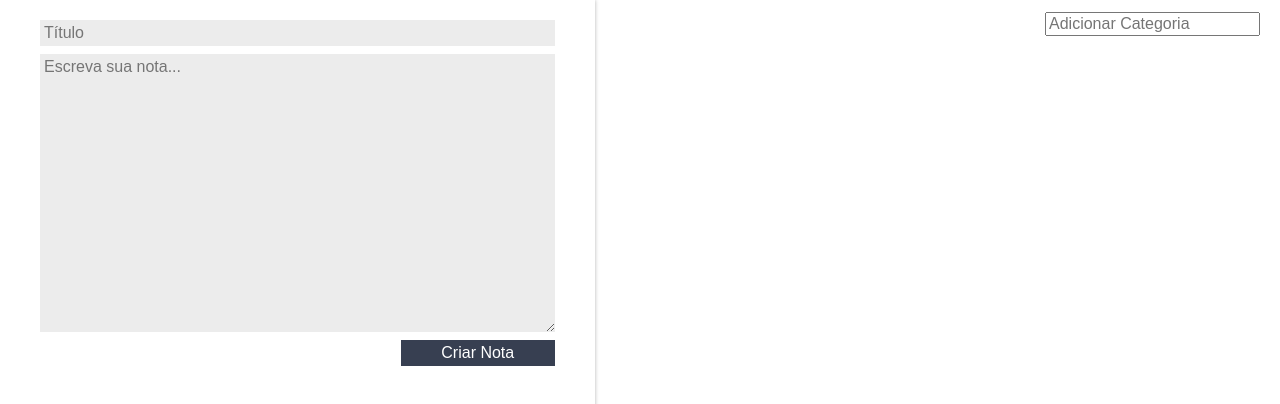
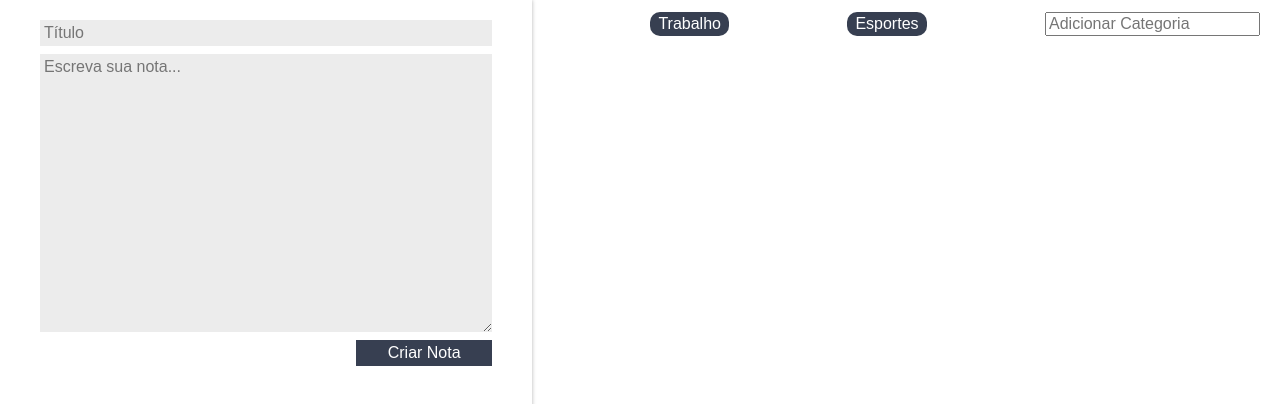
Before and after one commit to danielemaraschin/React-Component-Lifecycle, a React (Create React App) app: page / in a window 1280 px wide. Shown: the top 404 px of the page. Built offline with nearby package versions, Linux system fonts and the light colour scheme; the HTML template or start-up script is replaced by a standard one.

Commit message:
working with <li>key

```diff
--- a/src/components/ListaCategorias/ListaDeCategorias.jsx
+++ b/src/components/ListaCategorias/ListaDeCategorias.jsx
@@ -14,7 +14,7 @@ class ListaDeCategorias extends Component {
             <section className="lista-categorias">
                 <ul className="lista-categorias_lista">
                     {this.props.categorias.map((categoria, index) => {
-                        <li key={index}className="lista-categorias_item">{categoria}</li>
+                      return  <li key={index}className="lista-categorias_item">{categoria}</li>
                     })}
                 </ul>
                 <input type="text"
```
